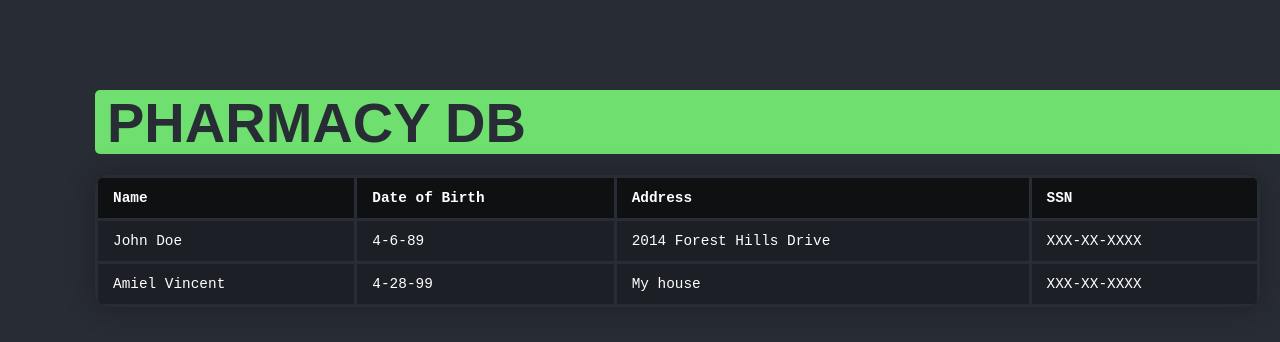
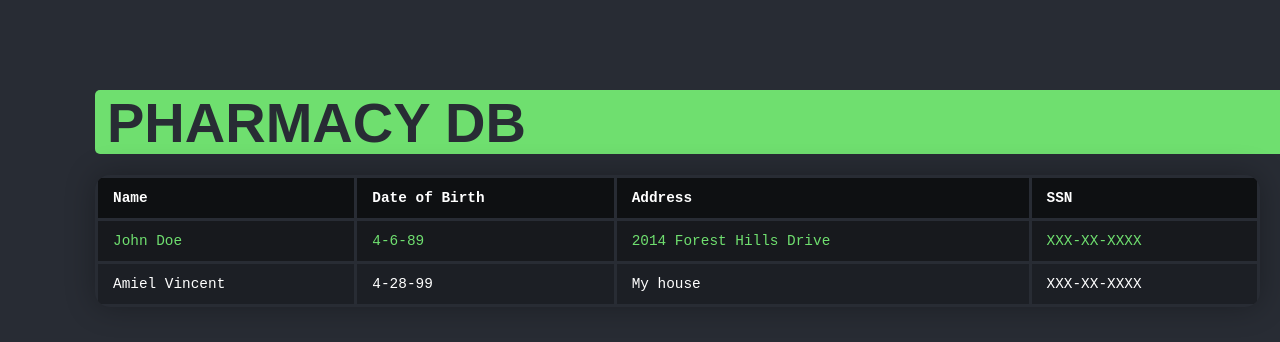
Before and after one commit to AhmadBajwaCS/Pharmacy-Database-App, a React (Create React App) app in the folder frontend/: page /search/customer in a window 1280 px wide. In both pictures the pointer is over the element 677 px from the left and 241 px from the top of the page. Shown: the top 342 px of the page. Built offline with nearby package versions, Linux system fonts and the light colour scheme.

Commit message:
more table css

```diff
--- a/frontend/src/components/Table.css
+++ b/frontend/src/components/Table.css
@@ -47,6 +47,11 @@
     background-color: rgba(0, 0, 0, 0.295);
 }
 
+.content-table tbody tr:hover {
+    background-color: rgba(0, 0, 0, 0.438);
+    color: rgb(111, 223, 111);
+}
+
 .content-table tbody tr:last-of-type {
     border-bottom: 1px solid black;
 }
```
